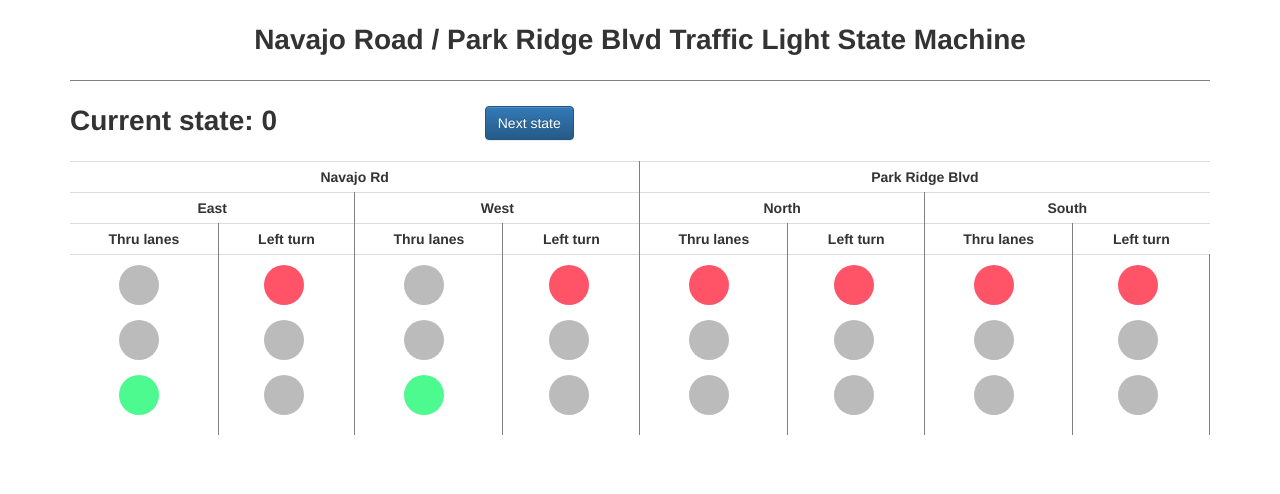
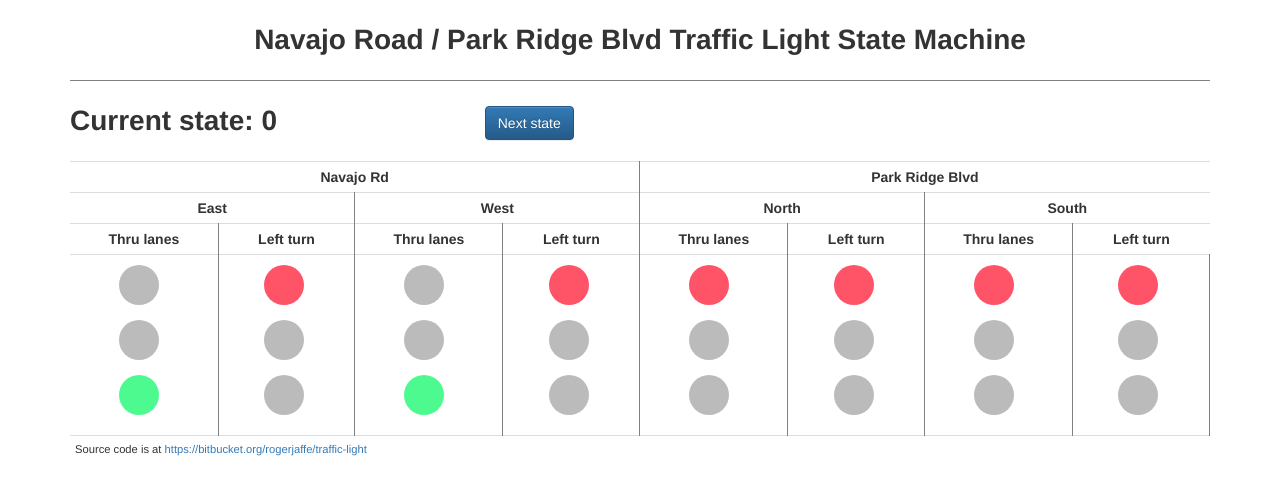
Before and after one commit to JaffeDE/traffic-light, a plain HTML site: page index.html in a window 1280 px wide. Drawn offline with nearby package versions, Linux system fonts and the light colour scheme.

Commit message:
Added source code link

```diff
--- a/index.html
+++ b/index.html
@@ -44,6 +44,12 @@
         </tr>
         <tr class="traffic-light">
         </tr>
+        <tr>
+          <td colspan="8">
+            <div class="footnote">Source code is at <a href="https://bitbucket.org/rogerjaffe/traffic-light">https://bitbucket.org/rogerjaffe/traffic-light</a>
+            </div>
+          </td>
+        </tr>
       </table>
     </div>
   </body>
--- a/trafficlight.css
+++ b/trafficlight.css
@@ -34,3 +34,7 @@ button {
 	border-bottom: 1px solid gray;
 	padding: 20px;
 }
+
+.footnote {
+	font-size: 0.8em;
+}
```
